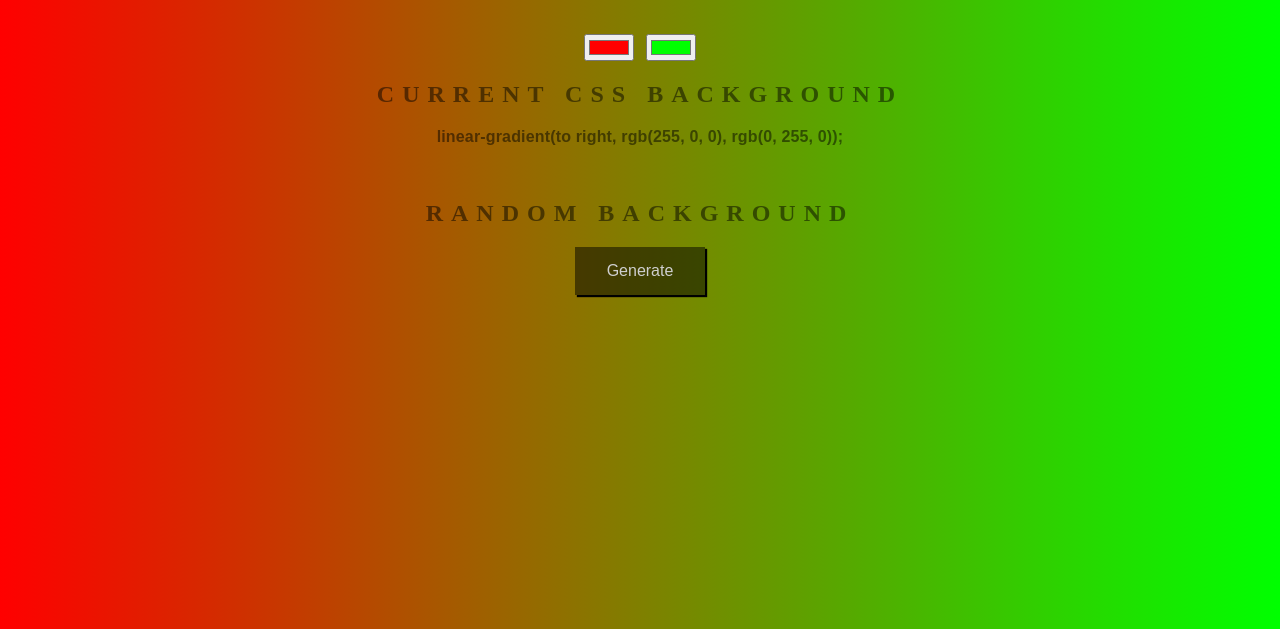
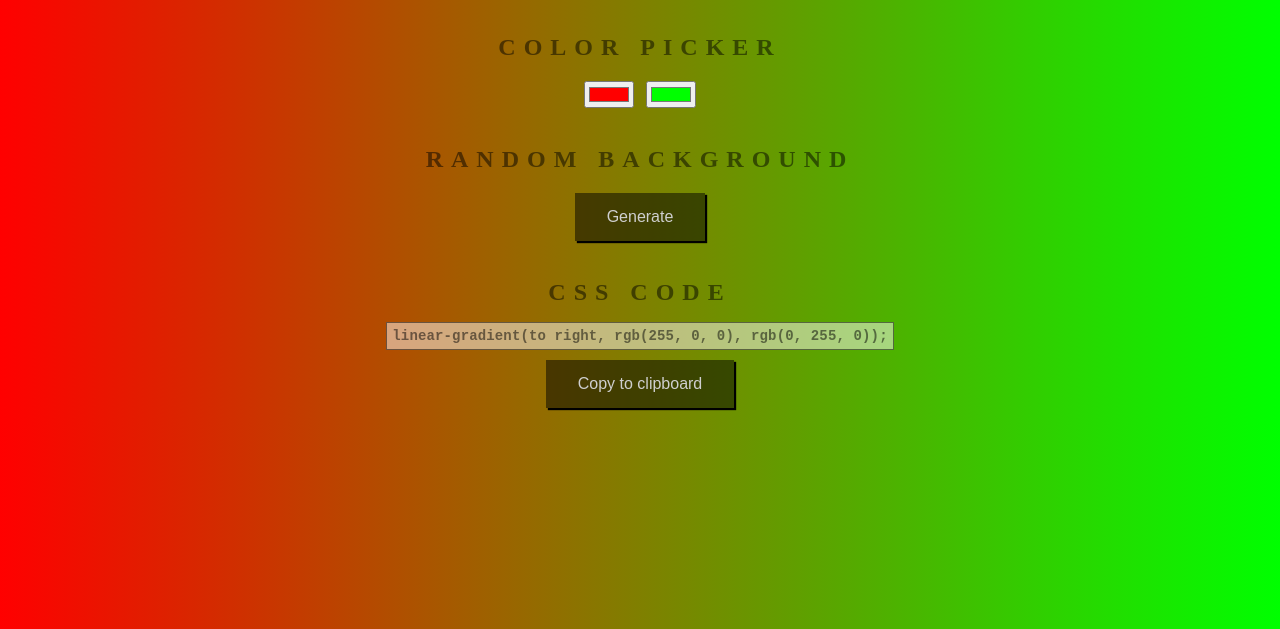
Before and after one commit to wienerwald/background-generator, a plain HTML site: page index.html in a window 1280 px wide. Shown: the part 171-800 px from the top of the page. Drawn offline with Linux system fonts and the light colour scheme.

Commit message:
dögös verzió

```diff
--- a/index.html
+++ b/index.html
@@ -6,13 +6,16 @@
 </head>
 <body id="gradient">
 	<h1>Background Generator</h1>
+	<h2>Color picker</h2>
 	<input class="color1" type="color" name="color1" value="#ff0000">
 	<input class="color2" type="color" name="color2" value="#00ff00">
-	<h2>Current CSS Background</h2>
+	<br><br>
+	<h2 id="random">Random Background</h2>
+	<button id="generate" class="btn">Generate</button>
+	<br><br>
+	<h2>CSS Code</h2>
 	<h3 id="report"></h3>
-	<br>
-	<h2 id="random">Random background</h2>
-	<button id="generate">Generate</button>
+	<h3><button id="copy" class="btn">Copy to clipboard</button></h3>
 
 	<script type="text/javascript" src="script.js"></script>
 </body>
--- a/script.js
+++ b/script.js
@@ -24,7 +24,6 @@ color2.addEventListener("input", setGradient);
 function randomColor() {
 	var rcRaw = Math.floor(Math.random() * 16777215).toString(16);
 	var rc = ("000000" + rcRaw).slice(-6).toString(16);
-	console.log(rc);
 	return ("#" + rc);
 }
 
@@ -40,9 +39,18 @@ function randomBg() {
 
 	color1.value = rc1;
 	color2.value = rc2;
-	console.log("color1" + color1.value);
-	console.log("color2" + color2.value);
 	css.textContent = body.style.background + ";";
 }
 
 generate.addEventListener("click", randomBg);
+
+// write to clipboard
+function copy() {
+	var copyText = document.querySelector("#report");
+	var range = document.createRange();
+	range.selectNode(copyText);
+	window.getSelection().addRange(range);
+	document.execCommand("copy");
+  }
+
+  document.querySelector("#copy").addEventListener("click", copy);
--- a/style.css
+++ b/style.css
@@ -26,7 +26,7 @@ h3 {
     letter-spacing: 0.01em;
 }
 
-#generate {
+.btn {
     background-color: rgba(0, 0, 0, .5);
     border: none;
     color: rgb(207, 207, 207);
@@ -39,22 +39,31 @@ h3 {
     outline: none;
 }
 
-#generate:hover {
+.btn:hover {
     cursor: pointer;
     background-color: rgba(0, 0, 0, 0.801);
     color: rgb(173, 173, 173);
 }
 
-#generate:active {
+.btn:active {
     background-color: rgba(0, 0, 0, 0.801);
     color: rgb(173, 173, 173);
     box-shadow: none;
     transform: translate(2px,2px);
 }
 
-#generate:visited {
+.btn:visited {
     background-color: rgba(0, 0, 0, .5);
     color: rgb(207, 207, 207);
     box-shadow: black 2px 2px 1px;
     outline: none;
 }
+
+#report {
+    background-color: rgba(255, 251, 251, 0.5);
+    border: rgba(0, 0, 0, .5) 1px solid;
+    padding: 5px;
+    display: inline;
+    font-family: monospace;
+    font-size: 14px;
+}
```
